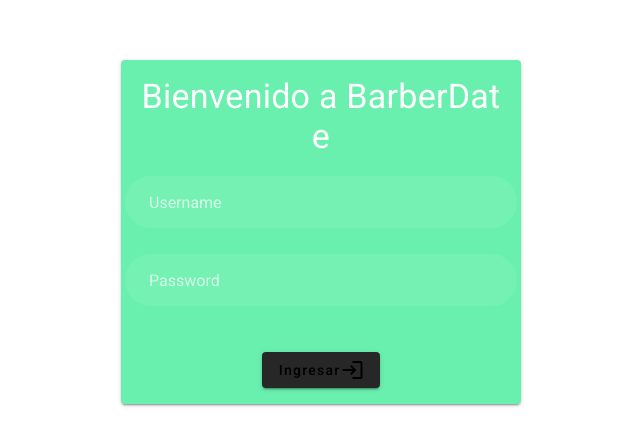
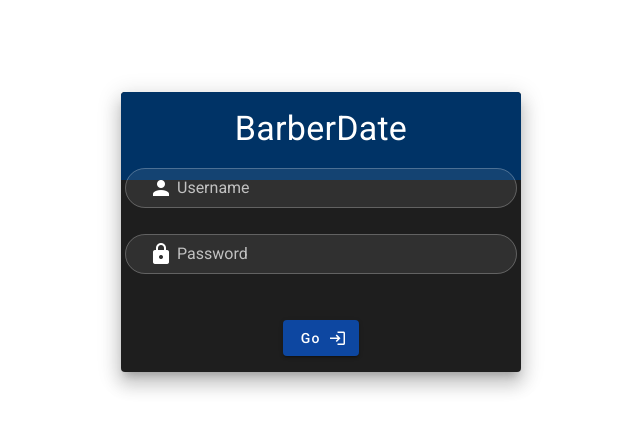
Before and after one commit to CarlosJSs/BarberDate, a Nuxt app in the folder frontend/: page / in a window 1280 px wide. Shown: the part 168-614 px from the top of the page, without its empty margins (319-959 px from the left). Built offline with nearby package versions, Linux system fonts and the light colour scheme; no server answers.

Commit message:
Colores medio feo

```diff
--- a/frontend/components/loginUser.vue
+++ b/frontend/components/loginUser.vue
@@ -1,39 +1,50 @@
 <template>
-  <v-card color="#69F0AE" width="400">
-    <v-card-title class="text-h4">
-      <p class="text-center" style="width: 100%; color: white;">
-        Bienvenido a BarberDate
+  <!-- Card principal con estilo oscuro tipo barbería -->
+  <v-card color="#1E1E1E" width="400" class="elevation-12">
+    <!-- Título de la tarjeta en azul oscuro, con estilo centralizado y texto en blanco -->
+    <v-card-title class="text-h4" style="background-color: #003366;">
+      <p class="text-center" style="width: 100%; color: #FFF;">
+        BarberDate
       </p>
     </v-card-title>
     <v-card-text>
       <v-row>
+        <!-- Campo de texto para el nombre de usuario, con ícono de usuario y borde azul oscuro -->
         <v-text-field
           v-model="usuario"
           label="Username"
           filled
           rounded
           dense
+          color="blue darken-3"
+          prepend-inner-icon="mdi-account"
+          outlined
         />
       </v-row>
       <v-row>
+        <!-- Campo de texto para la contraseña, con ícono de candado y borde rojo oscuro -->
         <v-text-field
           v-model="password"
           label="Password"
           filled
           rounded
           dense
+          color="red darken-3"
+          prepend-inner-icon="mdi-lock"
+          outlined
           type="password"
         />
         <!--  :rules="[emptyField, specialChars, sizePassword]"  -->
       </v-row>
     </v-card-text>
     <v-card-actions>
+      <!-- Botón de login centrado, con color azul oscuro y texto blanco -->
       <v-row align="center" justify="center" style="width: 100%;" class="mb-2 mt-2">
-        <v-btn @click="loginBackend">
-          <span style="text-transform: none; color: black;">
-            Ingresar
+        <v-btn color="blue darken-4" @click="loginBackend">
+          <span style="text-transform: none; color: white;">
+            Go
           </span>
-          <v-icon color="black">
+          <v-icon color="white" right>
             mdi-login
           </v-icon>
         </v-btn>
@@ -64,12 +75,13 @@ export default {
         password: this.password
       }
 
-      // Peticion axios
+      // Peticion axios para el login
       this.$axios.post('/login', body)
         .then((res) => {
           if (res.data && res.data.token) {
-            // Expira en un dia y es accesible desde toda la raiz
+            // Guardar el token en las cookies, expira en un día y es accesible desde toda la raíz
             Cookies.set('token', res.data.token, { expires: 1, path: '/' })
+            // Redirigir a la página de administración después de iniciar sesión
             this.$router.push('/admin')
           }
         })
```
